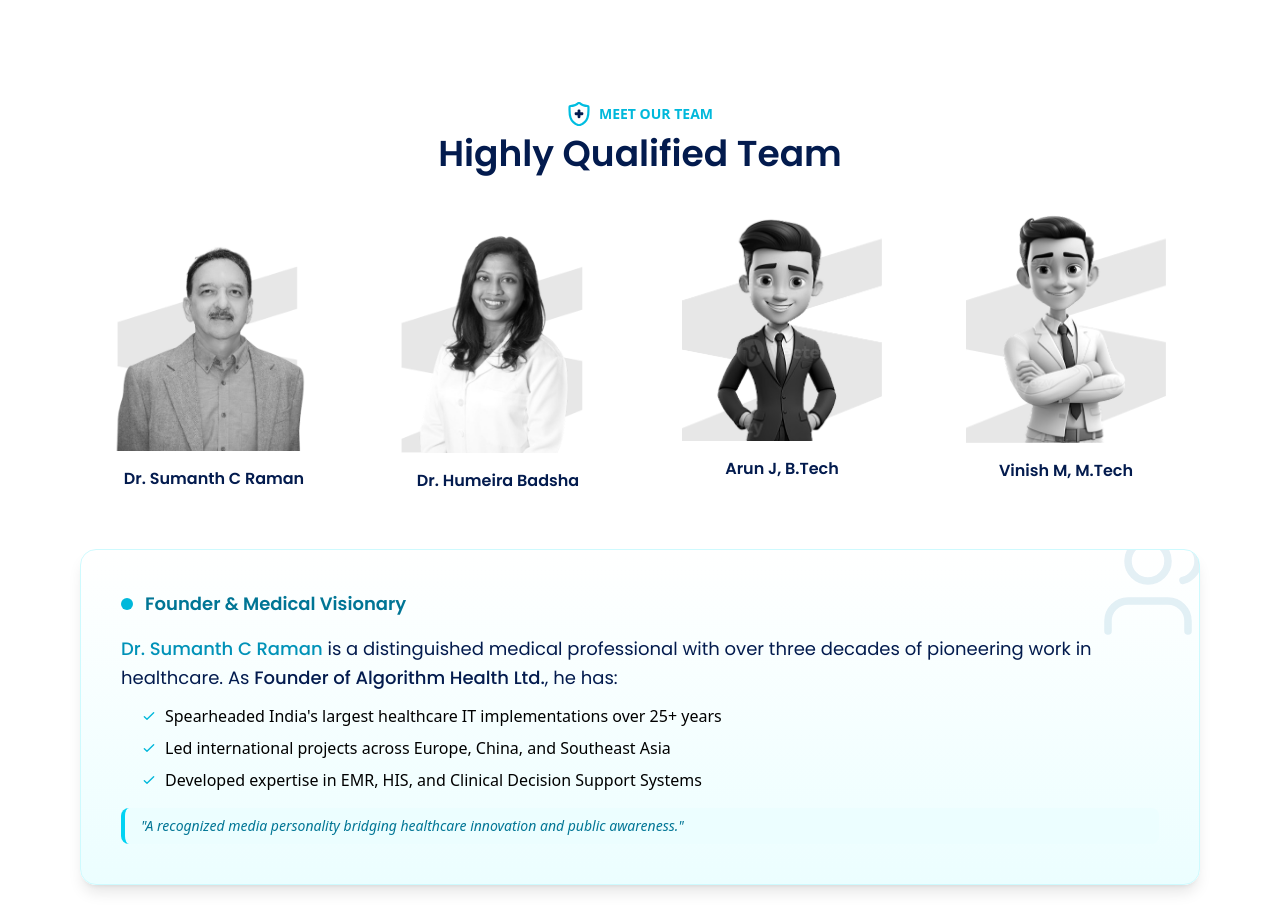
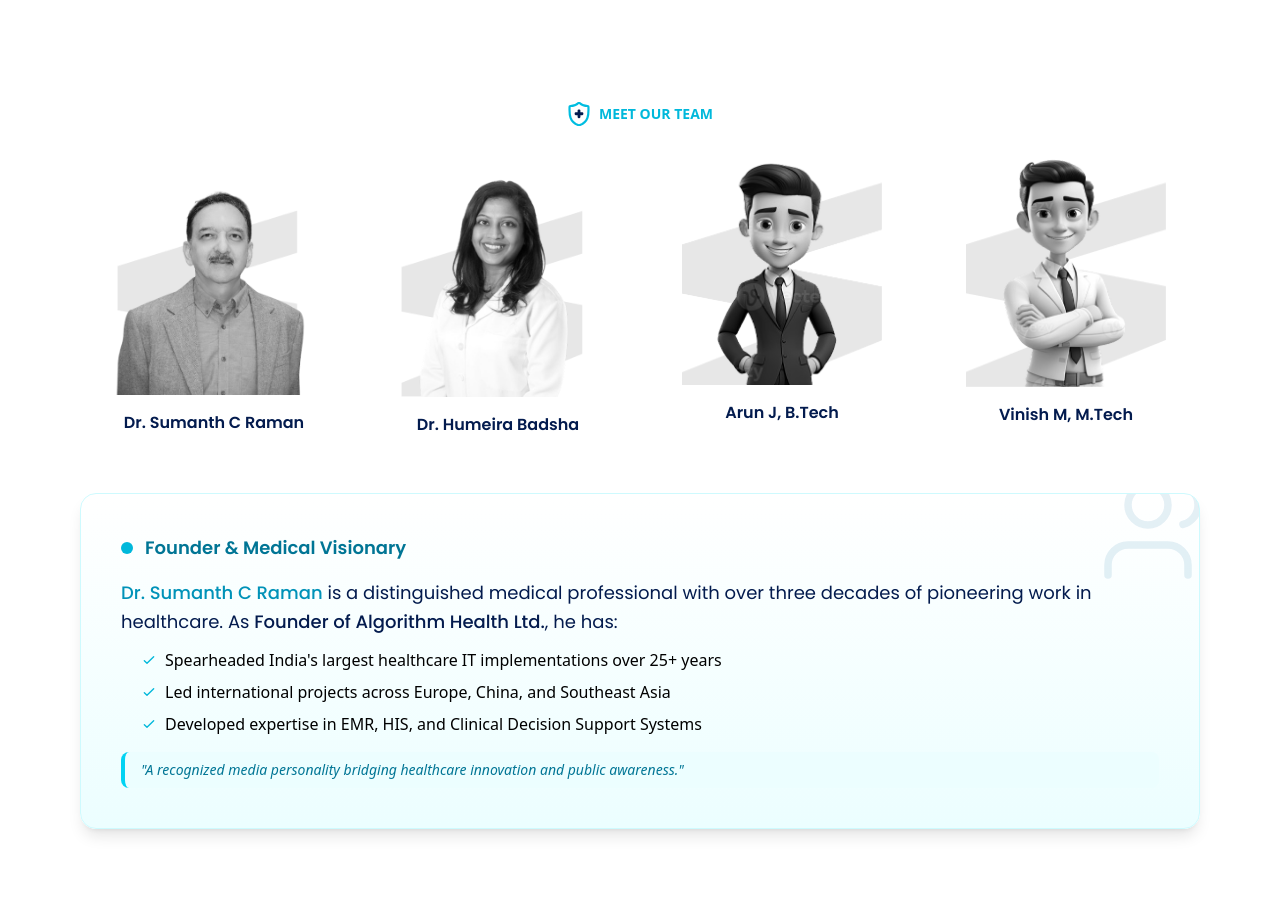
Before and after one commit to AlgorithmHealth/algo-website, a plain HTML site: page aboutus.html in a window 1280 px wide. Shown: the part 2180-3087 px from the top of the page. Drawn offline with nearby package versions, Linux system fonts and the light colour scheme.

Commit message:
Remove commented-out header for team section to enhance code clarity

```diff
--- a/aboutus.html
+++ b/aboutus.html
@@ -354,9 +354,9 @@
             </div>
             <h2 class="text-cyan-500 text-xs sm:text-sm font-semibold uppercase">Meet Our Team</h2>
         </div>
-        <h2 class="text-2xl sm:text-3xl md:text-4xl text-center mb-4 font-bold font-poppins px-4 sm:px-8 md:px-12 lg:px-20 font-[626] text-[var(--primary-color)]"
+        <!-- <h2 class="text-2xl sm:text-3xl md:text-4xl text-center mb-4 font-bold font-poppins px-4 sm:px-8 md:px-12 lg:px-20 font-[626] text-[var(--primary-color)]"
             data-aos="fade-up" data-aos-delay="100">
-            Highly Qualified Team</h2>
+            Highly Qualified Team</h2> -->
     </div>
 
     <div class="grid grid-cols-1 sm:grid-cols-2 md:grid-cols-4 gap-4 px-4 sm:px-6 md:px-0">
```
